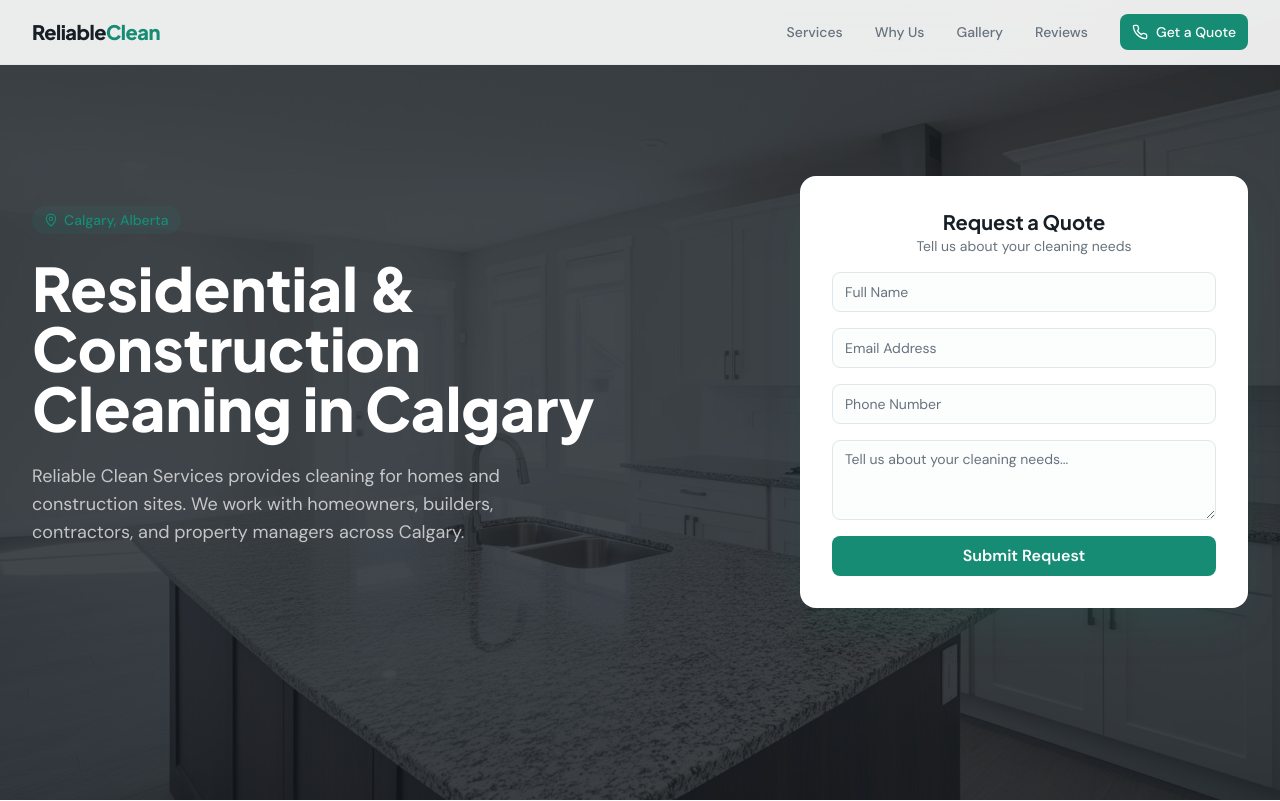
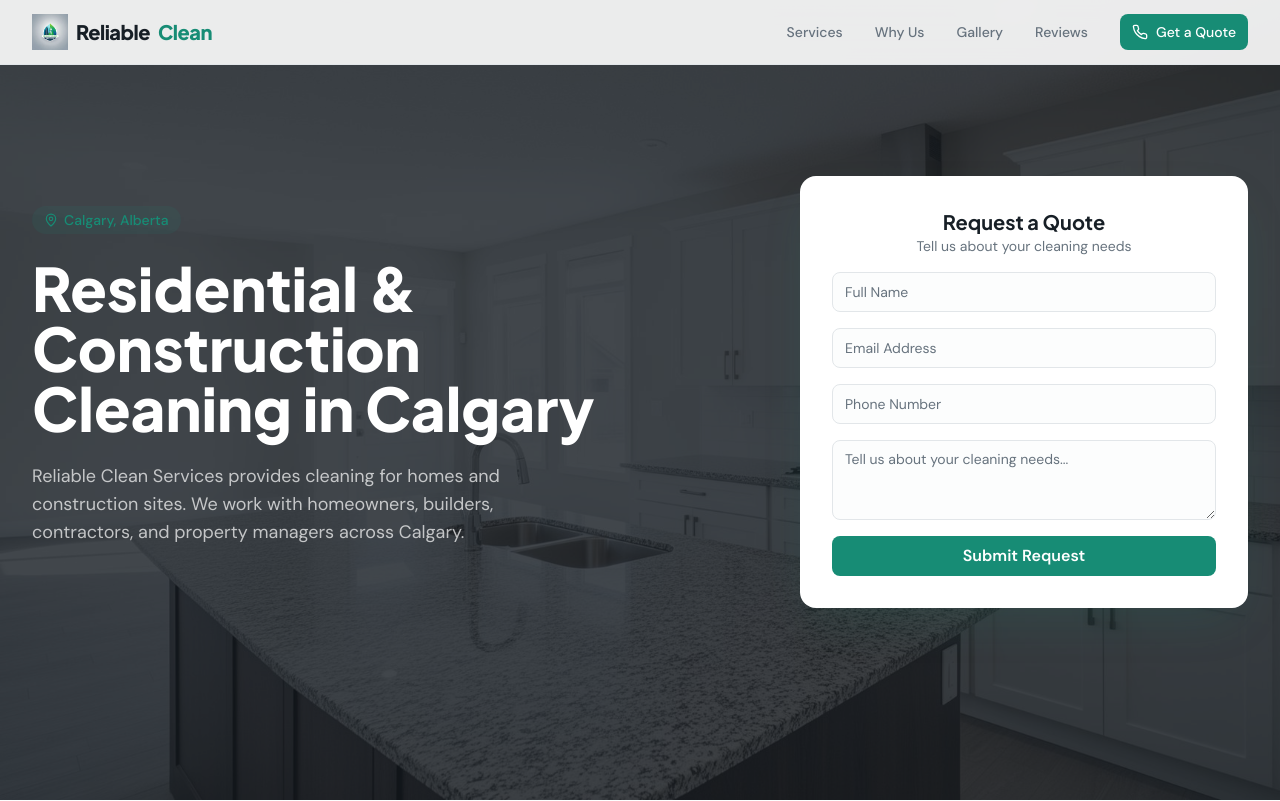
Before and after one commit to webgridly-ai/calgary-clean-leads, a React (Vite) app: page / in a window 1280 px wide. Shown: the top 801 px of the page. Built offline with nearby package versions, Linux system fonts and the light colour scheme; the HTML template or start-up script is replaced by a standard one.

Commit message:
Updated logo asset in navbar

```diff
--- a/src/components/Navbar.tsx
+++ b/src/components/Navbar.tsx
@@ -1,6 +1,7 @@
 import { useState } from "react";
 import { Menu, X, Phone } from "lucide-react";
 import { Button } from "@/components/ui/button";
+import logo from "@/assets/logo.png";
 
 const Navbar = () => {
   const [open, setOpen] = useState(false);
@@ -15,7 +16,8 @@ const Navbar = () => {
   return (
     <nav className="fixed top-0 left-0 right-0 z-50 bg-card/90 backdrop-blur-md border-b border-border">
       <div className="container flex items-center justify-between h-16">
-        <a href="#" className="font-heading font-extrabold text-xl tracking-tight text-foreground">
+        <a href="#" className="flex items-center gap-2 font-heading font-extrabold text-xl tracking-tight text-foreground">
+          <img src={logo} alt="Reliable Clean Services logo" className="w-9 h-9 object-contain" />
           Reliable<span className="text-primary">Clean</span>
         </a>
 
```
